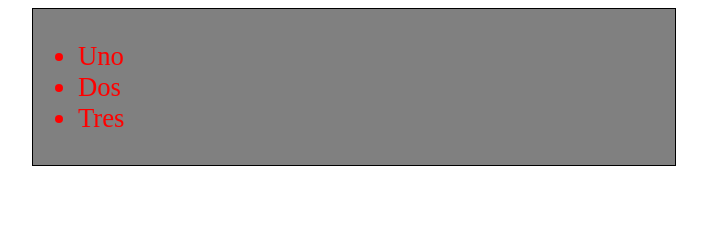
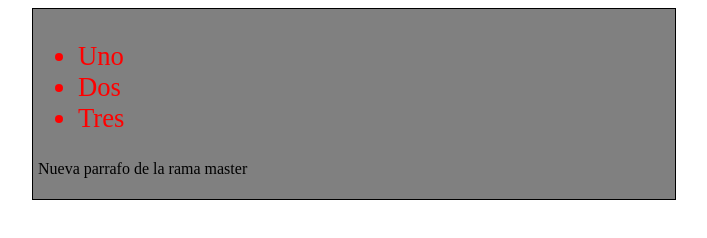
Before and after one commit to macs1407/cursogithub, a plain HTML site: page index.html in a window 1280 px wide. Shown: the whole page, without its empty margins (286-993 px from the left). Drawn offline with Linux system fonts and the light colour scheme.

Commit message:
cambio en la rama principal

```diff
--- a/index.html
+++ b/index.html
@@ -22,6 +22,7 @@
 			<li>Dos</li>
 			<li>Tres</li>
 		</ul>
+		<p>Nueva parrafo de la rama master</p>
 	</div>
 	<!-- Trabajando con Jquery -->
 	<script type="text/javascript">
```
